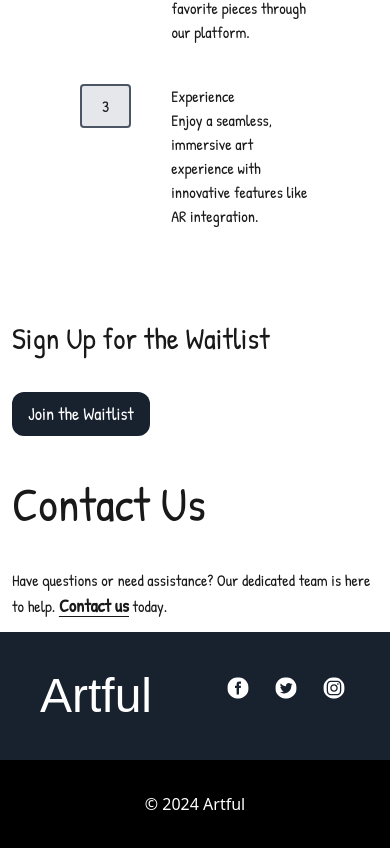
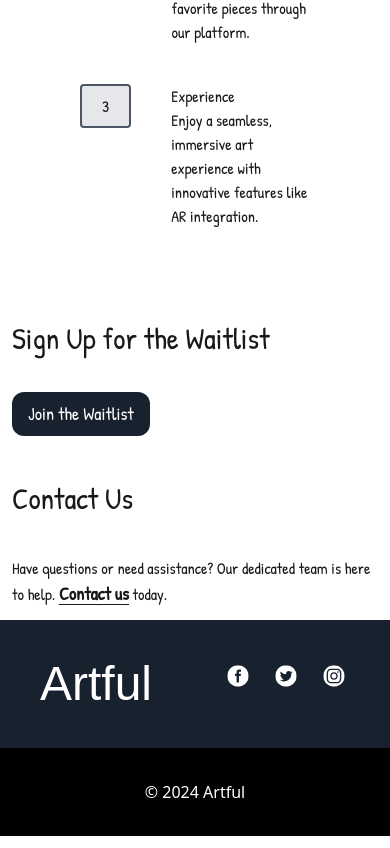
Before and after one commit to Goketech/Artful-web, a Next.js app: page / in a window 390 px wide. Shown: the part 2508-3356 px from the top of the page. Built offline with nearby package versions, Linux system fonts and the light colour scheme; a web font is replaced by a local one.

Commit message:
update contact header

```diff
--- a/components/Contact.tsx
+++ b/components/Contact.tsx
@@ -16,7 +16,7 @@ const Contact = () => {
         <Image src="/contact.jpg" alt="contact" width={800} height={400} />
       </div>
       <div className='flex flex-col justify-center font-patrick items-start'>
-        <h2 className='text-5xl mb-10'>Contact Us</h2>
+        <h2 className='text-3xl md:text-5xl mb-10'>Contact Us</h2>
         <p>Have questions or need assistance? Our dedicated team is here to help.               {" "}
           <motion.span variants={contactLinkVariants} className="text-lg font-bold underline underline-offset-4">
             <Link href="mailto:visitartful@gmail.com">
```
